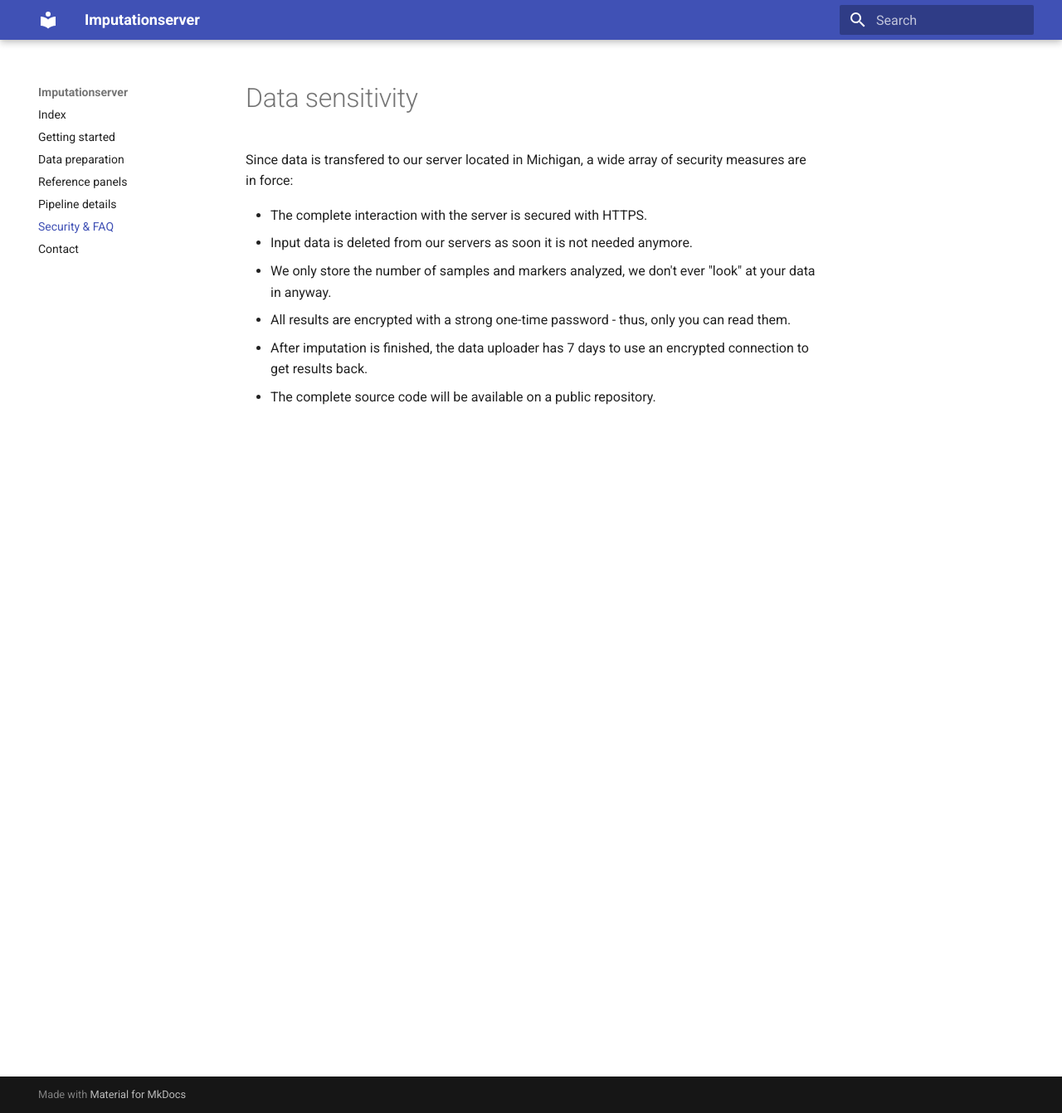
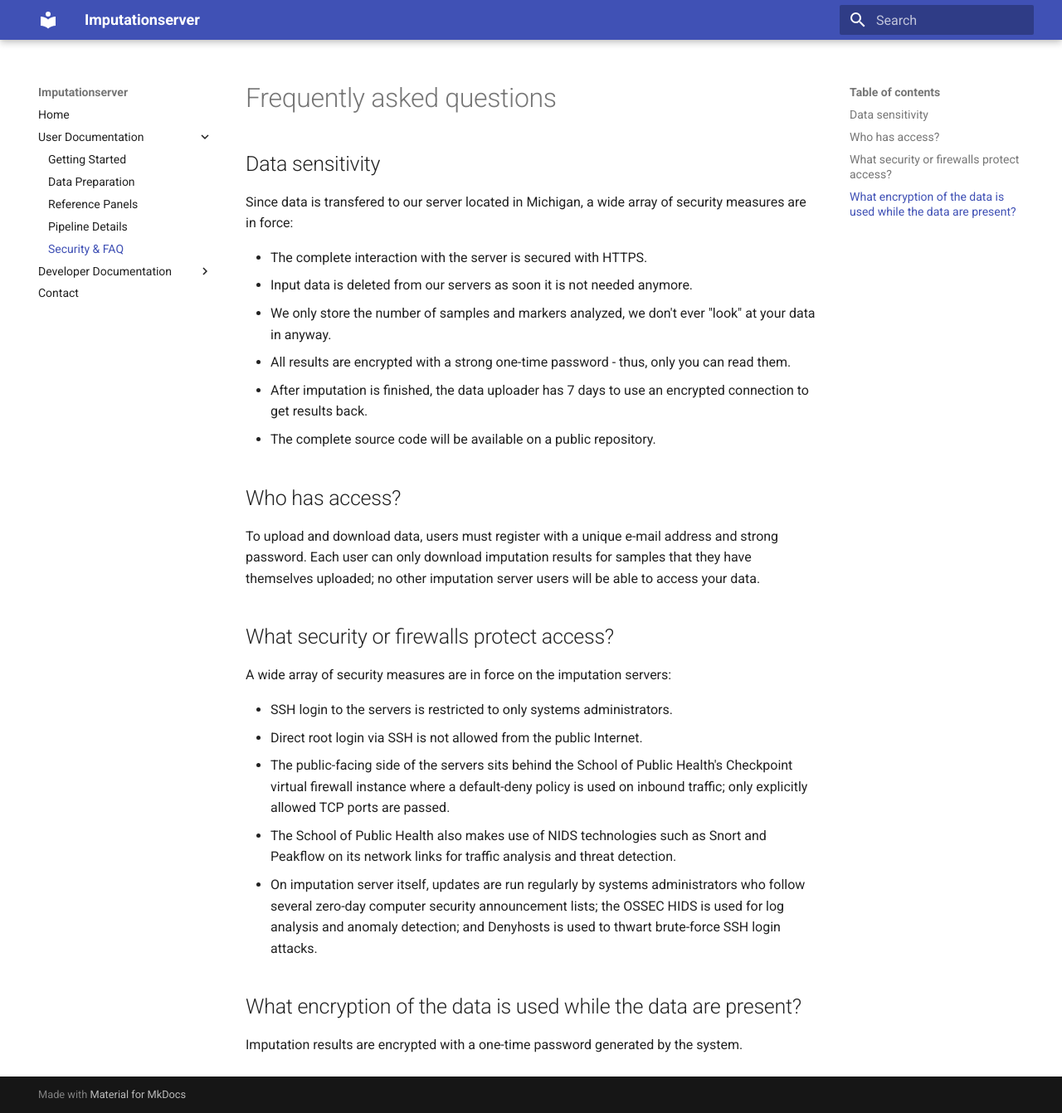
Before and after one commit to genepi/imputationserver, an MkDocs documentation site: the page built from docs/data-sensitivity.md, in a window 1280 px wide and 1342 px high. Shown: the whole window at 83% size. Built offline with MkDocs 1.6.1 and Material for MkDocs 9.7.7, drawn with Linux system fonts in a browser that asks for light colours; old or Windows-style settings are respelled for this version of MkDocs.

Commit message:
Updated documentation.

`````diff
--- a/docs/data-sensitivity.md
+++ b/docs/data-sensitivity.md
@@ -1,10 +1,33 @@
-# Data sensitivity
+# Frequently asked questions
+
+## Data sensitivity
 
 Since data is transfered to our server located in Michigan, a wide array of security measures are in force:
 
-*   The complete interaction with the server is secured with HTTPS.
-*   Input data is deleted from our servers as soon it is not needed anymore.
-*   We only store the number of samples and markers analyzed, we don't ever "look" at your data in anyway.
-*   All results are encrypted with a strong one-time password - thus, only you can read them.
-*   After imputation is finished, the data uploader has 7 days to use an encrypted connection to get results back.
-*   The complete source code will be available on a public repository.
+- The complete interaction with the server is secured with HTTPS.
+- Input data is deleted from our servers as soon it is not needed anymore.
+- We only store the number of samples and markers analyzed, we don't ever "look" at your data in anyway.
+- All results are encrypted with a strong one-time password - thus, only you can read them.
+- After imputation is finished, the data uploader has 7 days to use an encrypted connection to get results back.
+- The complete source code will be available on a public repository.
+
+
+## Who has access?
+
+To upload and download data, users must register with a unique e-mail address and strong password. Each user can only download imputation results for samples that they have themselves uploaded; no other imputation server users will be able to access your data.
+
+
+## What security or firewalls protect access?
+
+A wide array of security measures are in force on the imputation servers:
+
+- SSH login to the servers is restricted to only systems administrators.
+- Direct root login via SSH is not allowed from the public Internet.
+- The public-facing side of the servers sits behind the School of Public Health's Checkpoint virtual firewall instance where a default-deny policy is used on inbound traffic; only explicitly allowed TCP ports are passed.
+- The School of Public Health also makes use of NIDS technologies such as Snort and Peakflow on its network links for traffic analysis and threat detection.
+- On imputation server itself, updates are run regularly by systems administrators who follow several zero-day computer security announcement lists; the OSSEC HIDS is used for log analysis and anomaly detection; and Denyhosts is used to thwart brute-force SSH login attacks.
+
+
+## What encryption of the data is used while the data are present?
+
+Imputation results are encrypted with a one-time password generated by the system.
--- /dev/null
+++ b/docs/docker.md
@@ -0,0 +1,128 @@
+# Michigan Imputation Server on Docker
+
+This tutorial sets up the Michigan Imputation Server on [Docker](https://www.docker.com/). To impute against the [HRC](http://www.haplotype-reference-consortium.org) reference panel, please use the official instance of the [Michigan Imputation Server](https://imputationserver.sph.umich.edu).
+
+
+## License
+
+Michigan Imputation Server is licensed under [AGPL](https://www.gnu.org/licenses/agpl-3.0.html).
+
+
+## Requirements
+
+Docker must be installed on your local computer. Please checkout the [step by step guide](https://docs.docker.com/engine/installation/linux/ubuntu/) to install the latest version.
+
+### Check Docker Version
+
+````
+docker --version
+Docker version 17.03.1-ce, build c6d412e
+````
+
+!!! warning
+    A local sudo user (not root) is required to run the image.
+
+
+## Michigan Imputation Server: Quick Start
+
+To test the overall setup, please execute the following commands to setup the Michigan Imputation Server using HapMap only.
+
+### Setup
+
+````sh
+docker pull seppinho/cloudgene-docker
+sudo docker run --privileged -it -p 8082:8082 seppinho/cloudgene-docker --repository https://github.com/genepi/imputationserver.git
+````
+
+### Connect
+
+````
+http://localhost:8082
+````
+-or-
+
+````
+http://your-ip-address:8082
+````
+
+**Credentials**: admin / admin1978
+
+
+### Download sample data
+
+A sample file (chromosome 1) including ~23k SNPs (simulated HapMap300 chip) can be found [here](https://imputationserver.sph.umich.edu/static/downloads/hapmap300.chr1.recode.vcf.gz).
+
+
+## Michigan Imputation Server: Production Mode
+
+For setting up Michigan Imputation Server using 1000 Genomes Phase3, please execute the following commands:
+
+### Create a local Docker directory
+
+````sh
+mkdir /tmp/imputation-data
+````
+
+!!! warning
+    All subsequent commands must be executed from this directory (i.e. /tmp/imputation-data).
+
+### Get 1000 genomes reference data
+
+````sh
+cd /tmp/imputation-data
+wget https://imputationserver.sph.umich.edu/static/downloads/1KP3.tar.gz -O 1KGP3.tar.gz
+tar xvfz 1KGP3.tar.gz
+````
+
+!!! info
+    It's recommended to execute all commands from a HDD having at least 100 GB (Reference panel file size zipped: 14 GB).
+
+### Build latest source locally
+
+````sh
+cd /tmp/imputation-data
+git clone https://github.com/genepi/imputationserver.git
+mvn clean install -Dmaven.test.skip=true -f imputationserver/pom.xml
+````
+
+### Start Docker image
+
+````sh
+sudo docker pull seppinho/cloudgene-docker
+````
+
+````sh
+cd /tmp/imputation-data
+sudo docker run --privileged -it -p 8082:8082 -p 50030:50030 -p 50060:50060 -v $(pwd)/imputationserver/target/minimac-cloud-assembly:/opt/cloudgene/apps/ -v $(pwd):/opt/cloudgene/input-data seppinho/cloudgene-docker start-cloudgene.sh
+````
+
+!!! info
+    The `sudo docker run` command ends with a root bash within the Docker Image.
+
+### Import 1000 genomes reference data
+
+````sh
+sh /opt/cloudgene/apps/config/init-1KP3.sh
+````
+
+!!! warning
+    This command has to be executed from the Docker root shell (e.g. `root@a4146a4ab3a3`).
+
+### Ready to connect!
+
+````
+http://localhost:8082
+````
+
+-or-
+
+````
+http://your-ip-address:8082
+````
+
+**Credentials**: admin / admin1978
+
+
+## Contact
+
+Feel free to contact [Sebastian Schoenherr](mailto:sebastian.schoenherr@i-med.ac.at) or [Lukas Forer](mailto:lukas.forer@i-med.ac.at) in case of any problems.
--- a/mkdocs.yml
+++ b/mkdocs.yml
@@ -1,12 +1,16 @@
 site_name: Imputationserver
 theme: material
 pages:
-- Index: index.md
-- Getting started: getting-started.md
-- Data preparation: prepare-your-data.md
-- Reference panels: reference-panels.md
-- Pipeline details: pipeline.md
-- Security & FAQ: data-sensitivity.md
+- Home: index.md
+- User Documentation:
+  - Getting Started: getting-started.md
+  - Data Preparation: prepare-your-data.md
+  - Reference Panels: reference-panels.md
+  - Pipeline Details: pipeline.md
+  - Security & FAQ: data-sensitivity.md
+- Developer Documentation:
+  - API: api.md
+  - Docker: docker.md
 - Contact: contact.md
 
 markdown_extensions:
`````
Also changed, not shown: docs/api.md (added, +351 -0 lines), docs/reference-panels.md (+6 -39 lines).
